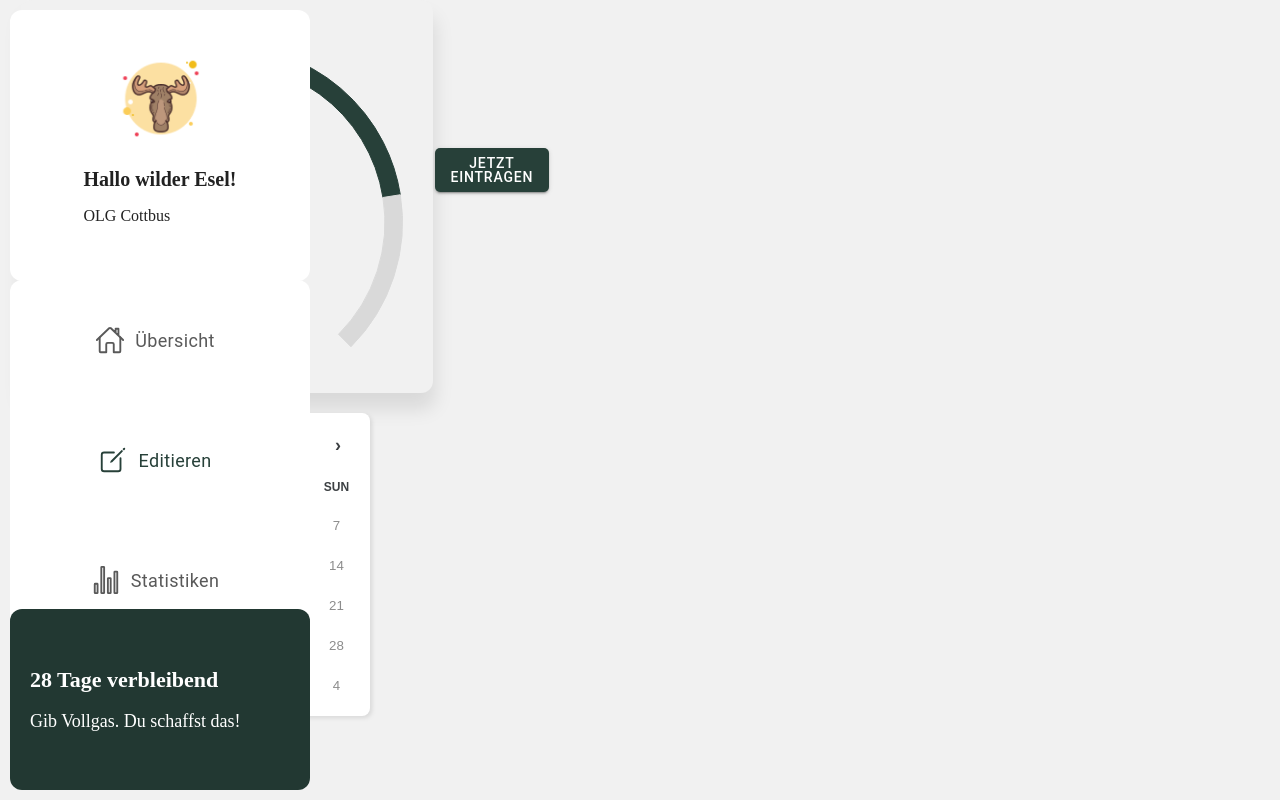
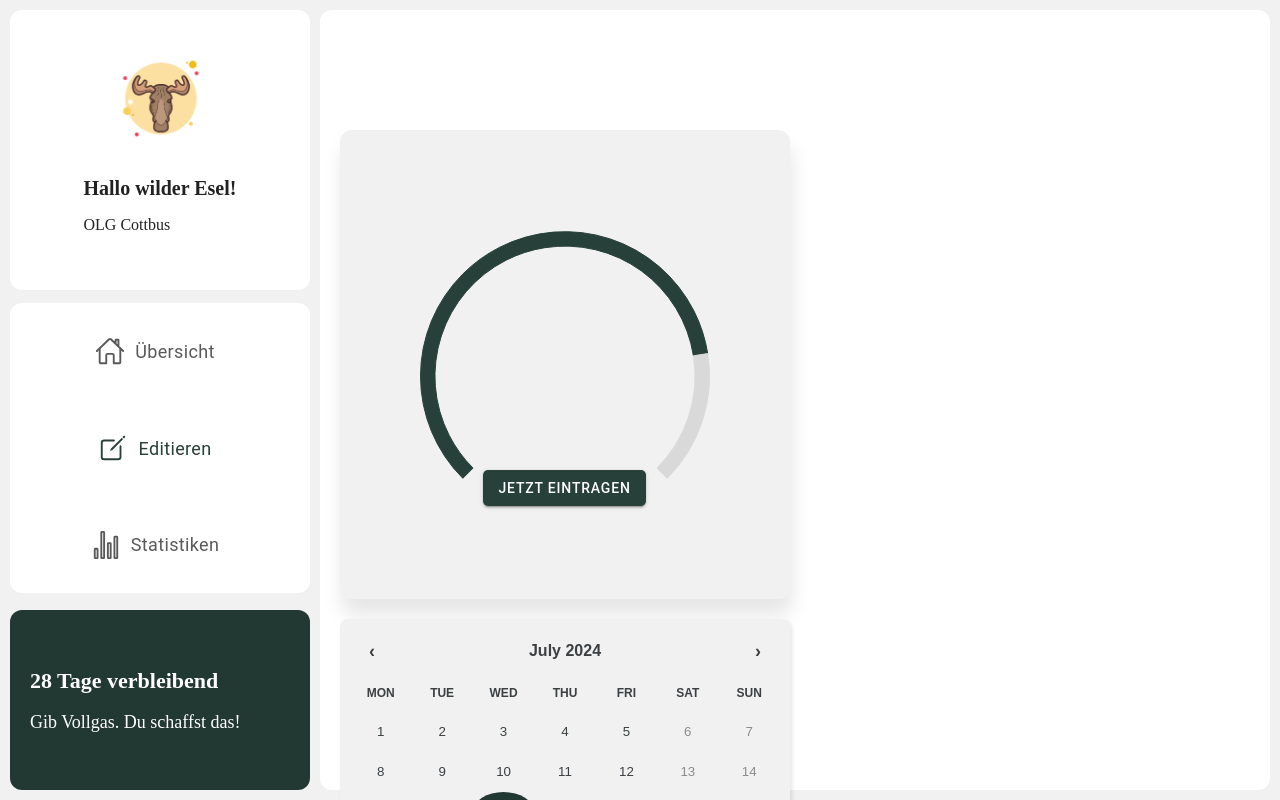
Before and after one commit to StudyProjectsTHB/WerLaeuftHatRecht_Frontend, a React (Vite) app: page /tabs/tab2 in a window 1280 px wide. Built offline with nearby package versions, Linux system fonts and the light colour scheme; a web font is replaced by a local one.

Commit message:
Tab 2 desktop

```diff
--- a/src/pages/Tab2.tsx
+++ b/src/pages/Tab2.tsx
@@ -23,7 +23,7 @@ const Tab2: React.FC = () => {
     }, [showModal]);
 
   return (
-    <IonPage className={"PageModal"}>
+    <IonPage className={"PageModal Edit"} >
       <IonContent fullscreen>
           <Greeting name={"wilder Esel"}/>
         <CalenderProgressBar value={8000} maxValue={10000} onClick={() => setShowModal(true)}/>
--- a/src/theme/desktop.css
+++ b/src/theme/desktop.css
@@ -20,9 +20,9 @@
 
 @media screen and (min-width: 1024px) {
     ion-tab-bar {
-        height: calc(100vh - 440px);
+        height: calc(100vh - 180px - 270px - 60px);
         width: 300px;
-        top: 280px;
+        top: 303px;
         display: flex;
         flex-direction: column;
         border-radius: 12px;
@@ -50,6 +50,7 @@
         background-color: #fff;
         left: 10px;
         z-index: 1;
+        height: 280px;
         top: 10px;
         border-radius: 12px;
         width: 300px;
@@ -95,6 +96,7 @@
         width: 300px;
         padding: 40px 20px;
         border-radius: 12px;
+        height: 180px;
 
         &.hidden {
             display: none !important;
@@ -123,7 +125,20 @@
         padding-right: 0;
     }
 
-    .circular-progress-bar {
+    .circular-progress-bar.calendar {
+        background-color: #F1F1F1;
+        box-shadow: 2px 16px 19px rgba(0, 0, 0, 0.1);
+        width: 50%;
+        padding: 80px;
+        border-radius: 12px;
+    }
+
+    .react-calendar {
+        background-color: #F1F1F1;
+        width: 50%;
+    }
+
+    .circular-progress-bar:not(.calendar) {
         background-color: #F1F1F1;
         display: grid;
         grid-template-columns: 0.5fr auto;
@@ -182,7 +197,7 @@
         width: 100%;
     }
 
-    .statistics {
+    .statistics, .Edit {
         margin: 0 !important;
         padding: 130px 20px 20px 320px;
 
--- a/src/theme/main.css
+++ b/src/theme/main.css
@@ -29,6 +29,14 @@ ion-tab-bar {
         background-color: #fff;
     }
 
+}
+
+body {
+    background-color: #f1f1f1;
+}
+
+.ion-page {
+    overflow: hidden;
 }
 
 h1, p, a {
```
